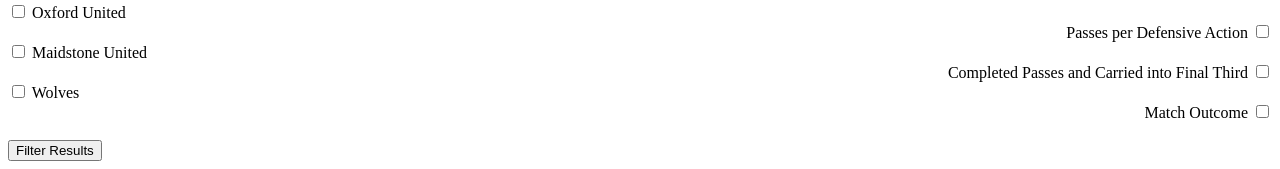
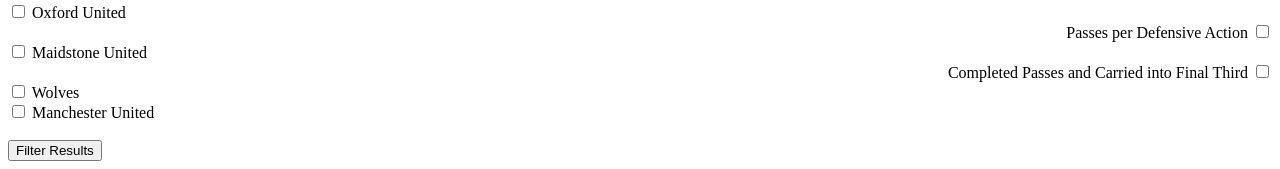
Before and after one commit to gangel27/whack_2024, a Flask app: page /comparison in a window 1280 px wide. Shown: the part 2294-2463 px from the top of the page. Run offline with Flask 3, Linux system fonts and the light colour scheme.

Commit message:
lets goo lads

```diff
--- a/Website/integration.py
+++ b/Website/integration.py
@@ -10,11 +10,8 @@
 
 model_path = "../George/Models/first_model.pth"
 
-device = (
-    "cuda"
-    if torch.cuda.is_available()
-    else "mps" if torch.backends.mps.is_available() else "cpu"
-)
+
+device = ("cpu")
 
 
 class SimpleModel(nn.Module):
@@ -191,5 +188,5 @@
         return probabilities
 
 
-X = Integration(t, p, "home")
-print(X.predict())
+# X = Integration(t, p, "home")
+# print(X.predict())
--- a/Website/templates/comparison.html
+++ b/Website/templates/comparison.html
@@ -372,12 +372,12 @@
                     <input class="team" type="checkbox" name="team" value="Wolves">
                     <label for="team">Wolves</label>
                 </div>
-                <div class="right">
-                    <label for="stat">Match Outcome</label>
-                    <input class="stat" type="checkbox" name="stat" value="match_outcome">
-                </div>
 
                 <!--Again MF-->
+                <div class="left">
+                    <input class="team" type="checkbox" name="team" value="Manchester United">
+                    <label for="team">Manchester United</label>
+                </div>
                 <br><input id="send" type="submit" value="Filter Results">
             </form>
             <script>
```
